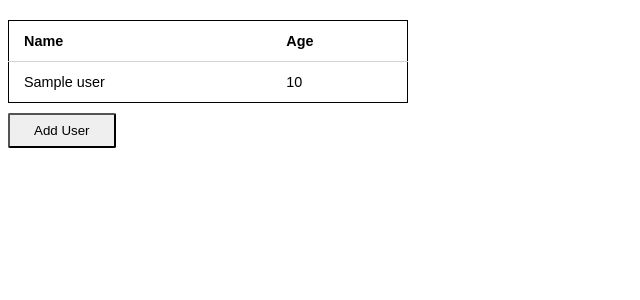
After one commit to eddylongshanks/week7-webforms, a Flask app: template templates/index.html in a window 1280 px wide. The commit adds this page. Shown: the top 300 px of the page, without its empty margins (0-640 px from the left). Run offline with Flask 2, Linux system fonts and the light colour scheme; the template is opened without the code that fills it: most values are stand-ins (such as "Sample title", 1, 10 or a date in 2020).

Commit message:
Added new user form, display table, css

```diff
--- a/app.py
+++ b/app.py
@@ -1,14 +1,94 @@
-from flask import Flask, render_template
+from flask import Flask, render_template, request, redirect
 
 app = Flask(__name__)
 
+class User:
+    def __init__(self, name, age):
+        self.name = name
+        self.age = age
+
+    def details(self):
+        return "Name: " + self.name + "\nAge: " + str(self.age) + "\n"
+
+    def __str__(self):
+        return "Name: " + self.name + "\nAge: " + str(self.age) + "\n"
+
+    def __repr__(self):
+        return "User(name=%s, age=%s)" % (self.name, self.age)
+
+class Users:
+    def __init__(self):
+        self.users = list()
+
+    def AddUser(self, user):
+        # Check for the type of the object to determine admin status
+        self.users.append(user)
+
+    # Returns the array contents
+    def GetUsers(self):
+        return self.users
+
+    def __str__(self):
+        return "There are {0} users" \
+            .format(str(len(self.users)))
+
+    def __repr__(self):
+        return "Users()"
+
+class FieldNameProvider:
+    # Provides the function to return a display-friendly name for the error summary in the View
+    def __init__(self):
+        self.names = {
+            "first-name" : "Name",
+            "age" : "Age"
+        }
+
+    def get_name(self, field_name):
+        return self.names[field_name]
+
+    def __str__(self):
+        return "A dictionary of display-friendly field names, use get_name([field_name]) to access"
+
+    def __repr__(self):
+        return "FieldNameProvider()"
+
+
+users = Users()
+
 @app.route("/")
 def home():
-    # Temp redirect
-    return add_user()
+    userlist = users.GetUsers()
+    return render_template("index.html", users=userlist)
 
-@app.route("/add_user")
+@app.route("/add_user", methods=["GET", "POST"])
 def add_user():
+    if request.method == "POST":
+        _form = request.form
+
+        errors = get_errors(_form)
+
+        if errors:
+            return render_template("add_user.html", error_summary=errors)
+
+        new_user = User(_form["first-name"], _form["age"])
+
+        users.AddUser(new_user)
+
+        return redirect("/")
+
     return render_template("add_user.html")
 
+def get_errors(form_to_validate):
+        invalid_input = list()
+
+        field_name_provider = FieldNameProvider()
+
+        for i, k in form_to_validate.items():
+            if k == "":
+                invalid_input.append(field_name_provider.get_name(i))
+
+        if invalid_input:
+            error_summary = f"Following information is required: {', '.join(invalid_input)}"
+            return error_summary
+
 app.run(debug=True)
--- /dev/null
+++ b/requirements.txt
@@ -0,0 +1,6 @@
+click==7.1.2
+Flask==1.1.2
+itsdangerous==1.1.0
+Jinja2==2.11.2
+MarkupSafe==1.1.1
+Werkzeug==1.0.1
--- /dev/null
+++ b/static/styles/style.css
@@ -0,0 +1,48 @@
+
+body {
+    font-family: Arial, Helvetica, sans-serif;
+    background-color: var(--baselight);
+
+}
+
+input {
+    width: 300px;
+    padding: 10px;
+    margin: 15px 0;
+    box-sizing: border-box;
+}
+
+label {
+    display: block;
+}
+
+button {
+    padding: 8px 24px;
+    margin: 10px 0;
+    cursor: pointer;
+    border-radius: 2px;
+}
+
+.text-danger {
+    color: red;
+}
+
+.styled-table {
+    border-collapse: collapse;
+    margin-top: 20px;
+    font-size: 0.9em;
+    font-family: Arial, Helvetica, sans-serif;
+    min-width: 400px;
+    border: 1px solid black;
+}
+
+.styled-table thead th {
+    text-align: left;
+    padding: 12px 15px;
+
+}
+
+.styled-table td {
+    padding: 12px 15px;
+    border-top: 1px solid lightgray;
+}
--- /dev/null
+++ b/templates/index.html
@@ -0,0 +1,24 @@
+{% extends "public_template.html" %}
+
+{% block content %}
+
+<table class="styled-table">
+    <thead>
+        <tr>
+            <th>Name</th>
+            <th>Age</th>
+        </tr>
+    </thead>
+    {% for user in users %}
+        <tr>
+            <td>{{ user.name }}</td>
+            <td>{{ user.age }}</td>
+        </tr>
+    {% endfor %}
+</table>
+
+<form action="/add_user" method="get">
+    <button type="submit">Add User</button>
+</form>
+
+{% endblock %}
--- /dev/null
+++ b/templates/public_template.html
@@ -0,0 +1,16 @@
+<!DOCTYPE html>
+<html lang="en">
+<head>
+    <meta charset="UTF-8">
+    <meta name="viewport" content="width=device-width, initial-scale=1.0">
+    <link rel="stylesheet" href="{{ url_for('static',filename='styles/style.css') }}">
+    <title>Home</title>
+</head>
+<body>
+
+    {% block content %}
+
+    {% endblock %}
+
+</body>
+</html>
```
Also changed, not shown: templates/add_user.html (+26 -11 lines).
